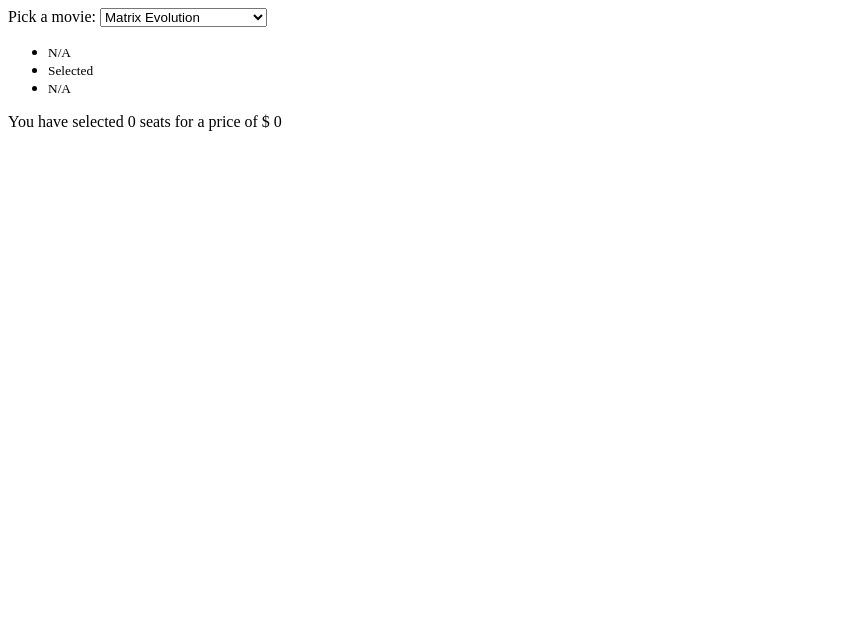
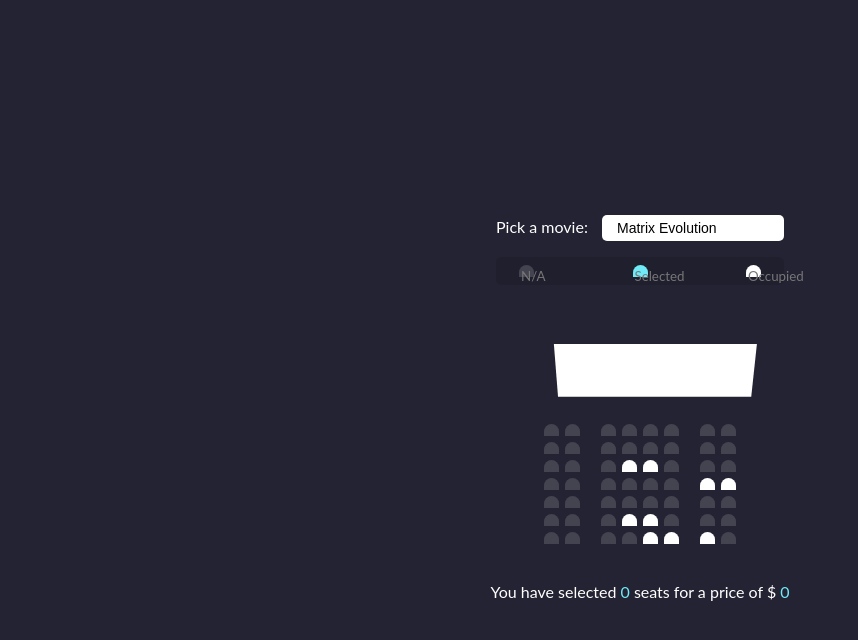
Before and after one commit to delaquash/javascript-project, a plain HTML site: page movie-seat-booking/index.html in a window 1280 px wide. Shown: the whole page, without its empty margins (0-858 px from the left). Drawn offline with Linux system fonts and the light colour scheme; a web font is replaced by a local one.

Commit message:
implemented css features for movie-booking-app

```diff
--- a/movie-seat-booking/index.html
+++ b/movie-seat-booking/index.html
@@ -30,7 +30,7 @@
             </li>
             <li>
                 <div class="seat occupied">
-                    <small>N/A</small>
+                    <small>Occupied</small>
                 </div>
             </li>
         </ul>
--- a/movie-seat-booking/main.js
+++ b/movie-seat-booking/main.js
@@ -0,0 +1,28 @@
+const container = document.querySelector(".container");
+const seats = document.querySelectorAll('.row .seat:not(.occupied)');
+const count = document.getElementById('count');
+const total = document.getElementById('total');
+const movieSelect = document.getElementById('movie');
+
+// + is to make movieSelect whci is a string to become number.same as using parseInt(movieSelect)
+const ticketPrice = +movieSelect.value
+
+// update total and count
+
+function updateSelectedCount() {
+    const selectedSeats = document.querySelectorAll('.row .seat.selected');
+    // to get the number of seat selected in the array
+    const selectedSeatCount = selectedSeats.length
+    console.log(selectedSeatCount)
+}
+
+container.addEventListener('click', (e) => {
+    // to select class of seat in html and and leave out seat-occupied
+    if(e.target.classList.contains('seat') && !e.target.classList.contains('occupied')){
+        // to pick the selected class and toggle with the
+        e.target.classList.toggle('selected');
+
+        updateSelectedCount()
+    }
+
+})
--- a/movie-seat-booking/style.css
+++ b/movie-seat-booking/style.css
@@ -0,0 +1,113 @@
+@import url('https://fonts.googleapis.com/css?family=lato$display=swap');
+
+*{
+    box-sizing: border-box;
+}
+
+body {
+    background-color: #242333;
+    color: #fff;
+    display: flex;
+    flex-direction: column;
+    align-items: center;
+    justify-content: center;
+    height: 100vh;
+    font-family: "Lato", sans-serif;
+    margin: 0;
+}
+
+.movie-container {
+    margin: 20px 0;
+}
+
+.movie-container select {
+    background-color: #fff;
+    border: 0;
+    border-radius: 5px;
+    font-size: 14px;
+    margin-left: 10px;
+    padding: 5px 15px 5px 15px;
+    --moz-appearance: none;
+    --webkit-appearance: none;
+    appearance: none;
+}
+
+.container {
+    perspective: 1000px;
+    margin-bottom: 30px;
+}
+
+.seat {
+    background-color: #444451;
+    height: 12px;
+    width: 15px;
+    margin: 3px;
+    border-top-left-radius: 10px;
+    border-top-right-radius: 10px;
+}
+
+.seat.selected {
+    background-color: #6feaf6;
+}
+
+.seat.occupied {
+    background-color: #fff;
+}
+.seat:nth-of-type(2) {
+    margin-right: 18px;
+}
+
+.seat:nth-last-of-type(2) {
+    margin-left: 18px;
+}
+
+.seat:not(.occupied):hover {
+    cursor: pointer;
+    transform: scale(1.2);
+}
+
+.showcase .seat:not(.occupied):hover{
+    cursor: default;
+    transform: scale(1);
+}
+
+.showcase {
+    background-color: rgba(0,0,0,0.1);
+    padding: 5px 10px;
+    border-radius: 5px;
+    color: #777;
+    list-style-type: none;
+    display: flex;
+    justify-content: space-between;
+}
+
+.showcase li {
+    display: flex;
+    align-items: center;
+    justify-content: center;
+    margin: 0 10px
+}
+
+.showcase li small {
+    margin-left: 2px;
+
+}
+.screen {
+    background-color: #fff;
+    height: 70px;
+    width: 100%;
+    margin: 15px;
+    transform: rotateX(-45deg);
+    box-shadow: 0 3px 10px rgba(255red, 255, 255, 0.7);
+}
+
+.row {
+    display: flex;
+}
+
+.text span {
+    color: #6feaf6;
+}
+.text {
+    margin: 5px 0;
+}
```
